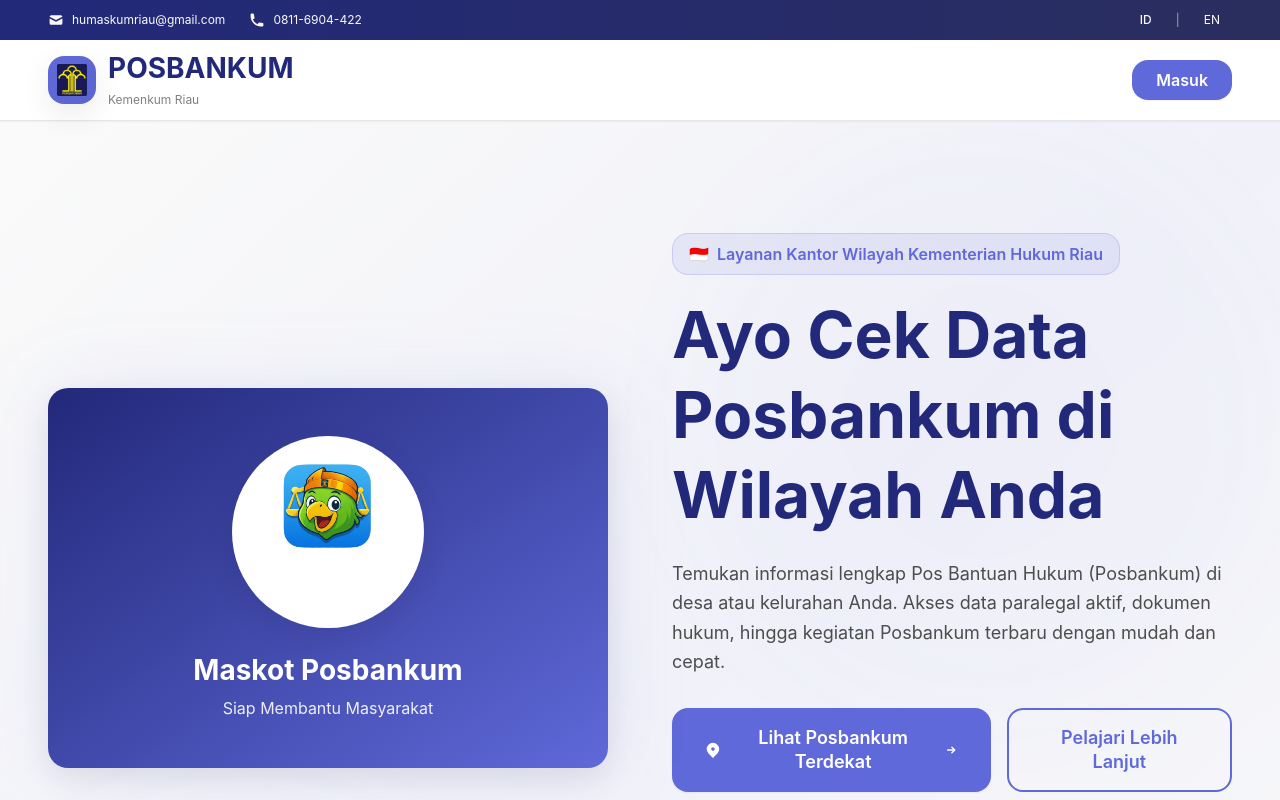
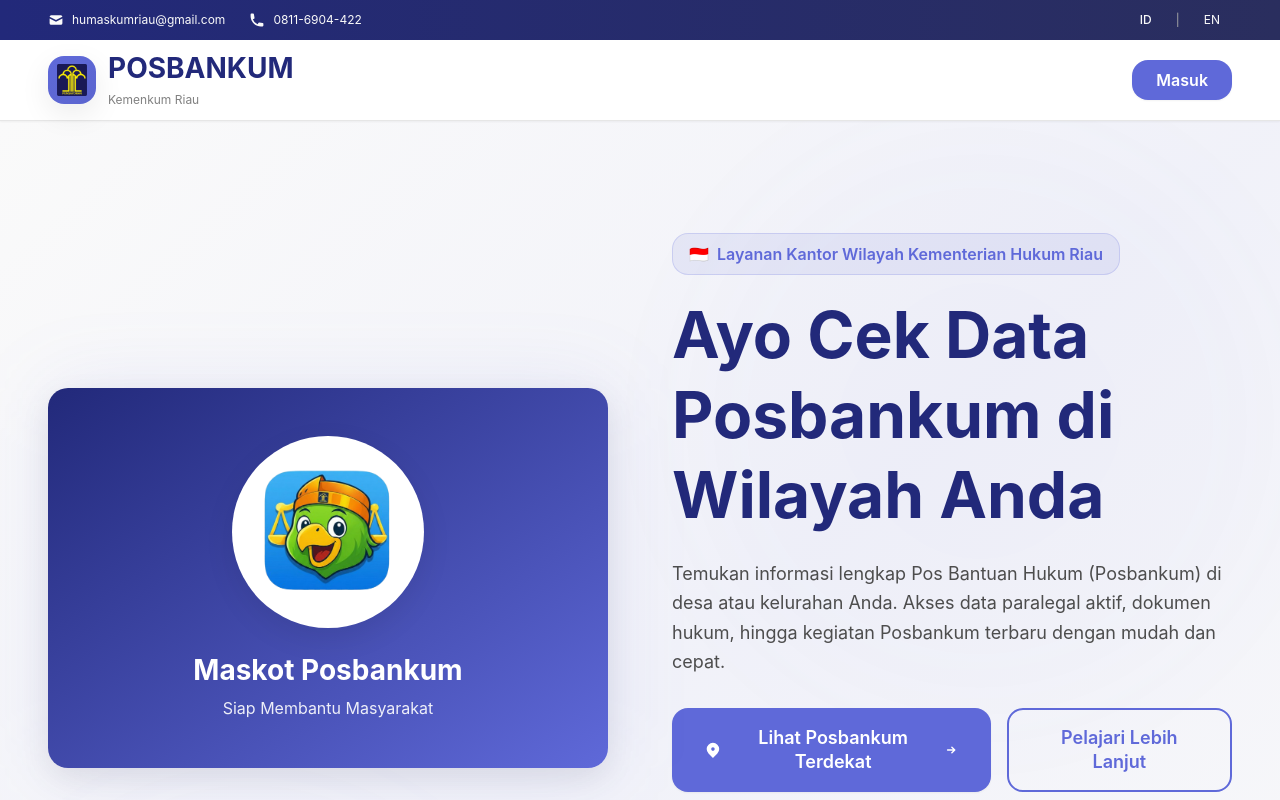
Before and after one commit to NadilaEriani/posbankum, a React (Vite) app: page / in a window 1280 px wide. Shown: the top 800 px of the page. Built offline with nearby package versions, Linux system fonts and the light colour scheme; no server answers.

Commit message:
landingPage

```diff
--- a/src/pages/LandingPage.jsx
+++ b/src/pages/LandingPage.jsx
@@ -215,7 +215,7 @@
                         <img
                           src={burung5}
                           alt="Maskot Posbankum"
-                          className="w-full h-full object-contain"
+                          className="w-[170%] h-[170%] object-contain relative translate-y-9 translate-x-0"
                         />
                       </div>
                     </div>
```
